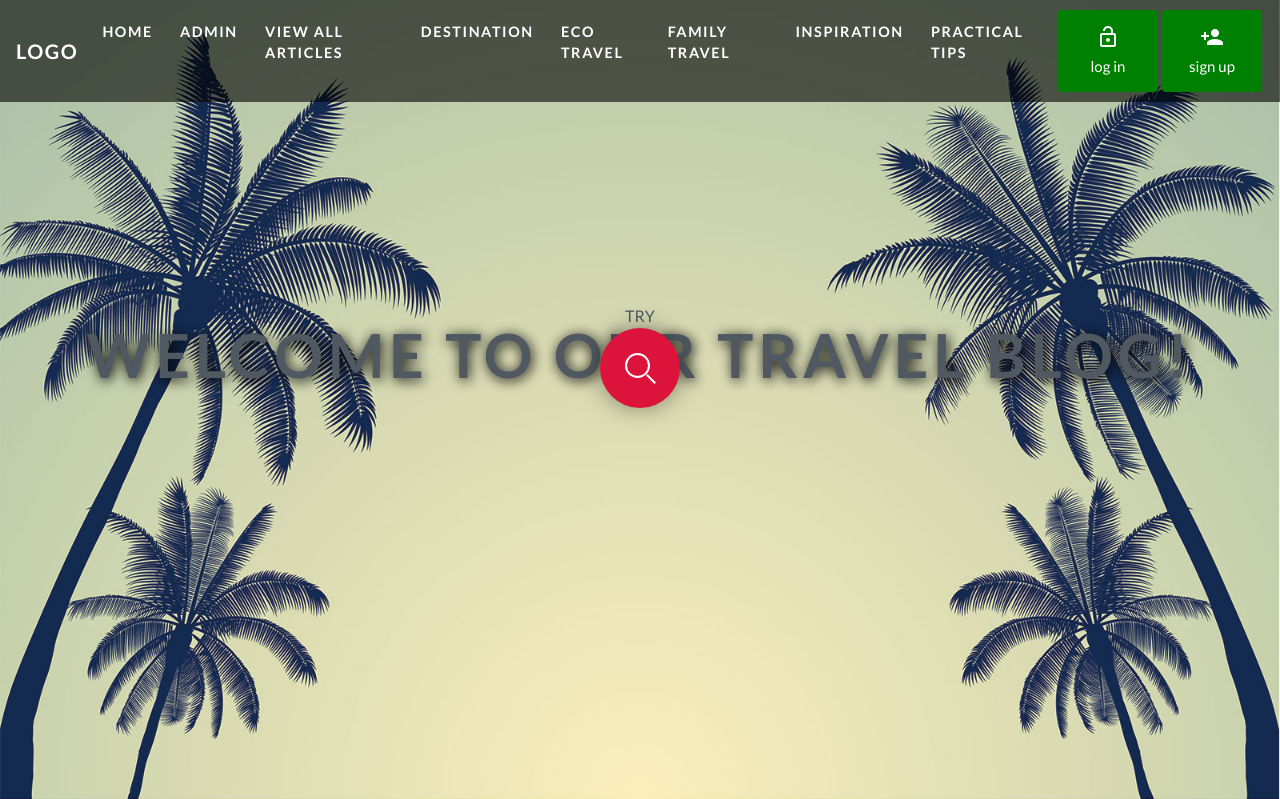
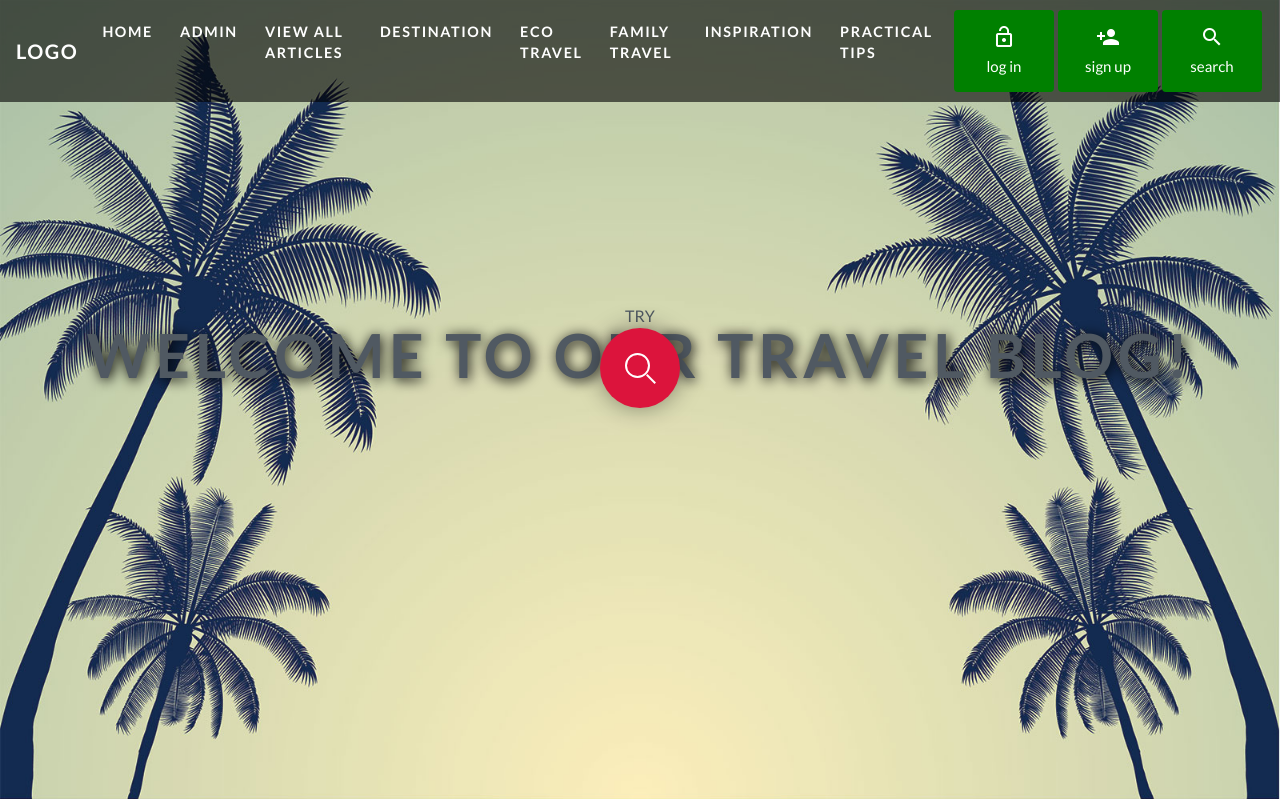
Before and after one commit to ghenashaban/travelBlogNew, a PHP site: page / in a window 1280 px wide. Shown: the top 799 px of the page. Run offline with PHP 8.4, Linux system fonts and the light colour scheme; some libraries are stand-ins or nearby versions.

Commit message:
easter monday morning save

```diff
--- a/routes.php
+++ b/routes.php
@@ -28,7 +28,7 @@ $controllers = array('pages' => ['home', 'error'],
                     'product' => ['readAll','read','create','update','delete'],
                     'controllerXXX' => ['actionYYY', 'actionZZZ'],
 
-                     'post' => ['readAll','delete','create','read','update'],
+                     'post' => ['readAll','delete','create','read','update', 'search'],
 
                     'user' => ['readAll', 'read','login','logout','update','delete','register']
 
--- a/views/layout1.php
+++ b/views/layout1.php
@@ -25,6 +25,7 @@
 <div id="home">
 
  <!-- start of nav -->
+ <a href="layout1.php"></a>
  <nav class="navbar navbar-expand-md navbar-dark bg-dark fixed-top">
  <a class="navbar-brand" href="#">Logo</a>
  <button class="navbar-toggler" type="button" data-toggle="collapse" data-target="#navbarResponsive">
@@ -57,7 +58,9 @@
              <li class="nav-item">
              <a class="nav-link" href="#practicalTips">Practical Tips</a>
              </li>
-         <?php
+
+       <a class="search" href="?controller=post&action=search"</a>
+                 <?php
  if(!empty($_SESSION)){
            echo' <a href="?controller=user&action=logout">  <button class="button"><i class="material-icons">
                         lock
@@ -75,6 +78,10 @@
               person_add
                  </i> <br>sign up </button> </a>
 
+  <a href="?controller=post&action=search">
+             <button class="button"><i class="material-icons">
+              search
+                 </i> <br>search </button> </a>
 
      </ul>
 
--- a/views/pages/home1.php
+++ b/views/pages/home1.php
@@ -9,8 +9,13 @@
              <div class="caption text-center">
                  <h1> Welcome to our Travel Blog!</h1>
                 <div class="container">
-  <input type="text" placeholder="Search...">
-  <div class="search"></div>
+     <form id='searchBar' action='search.php' method='GET'>
+         <label for='searchTerm'> </label>
+  <input type="text" name="searchTerm" placeholder="Search...">
+  </form>
+                    <div class="search">
+
+                    </div>
 </div>
          </div>
     <p> try </p>
```
Also changed, not shown: controllers/post_controller.php (+10 -1 lines), models/post.php (+13 -0 lines), views/posts/search.php (added, +20 -0 lines).
